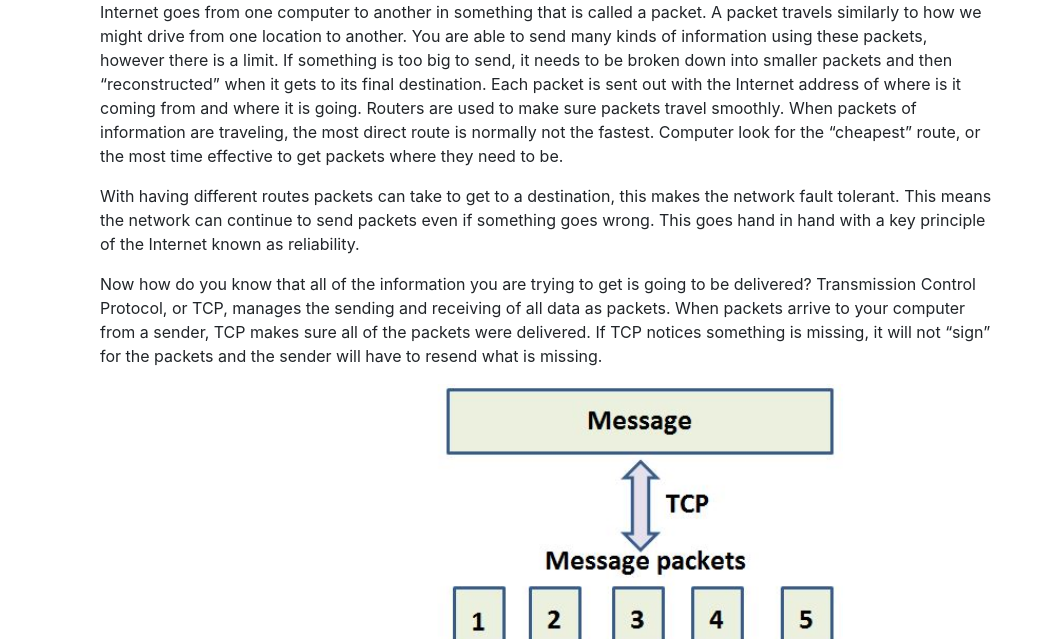
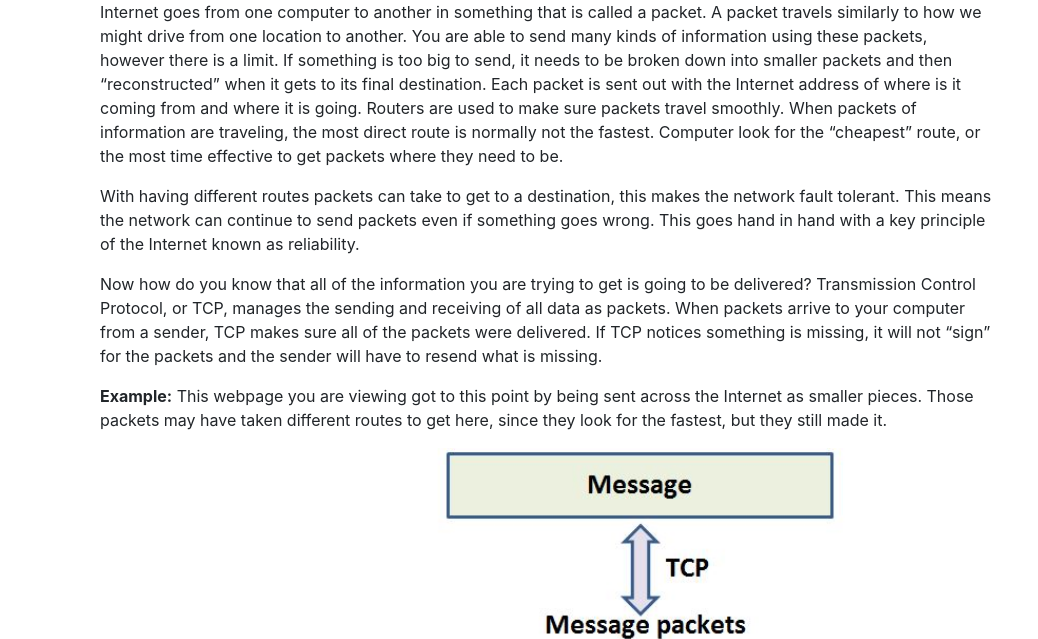
Before and after one commit to erikdannenberg/erikdannenberg.github.io, a plain HTML site: page packets.html in a window 1280 px wide. Shown: the part 161-800 px from the top of the page, without its empty margins (0-1038 px from the left). Drawn offline with nearby package versions, Linux system fonts and the light colour scheme.

Commit message:
Feature: add example

```diff
--- a/packets.html
+++ b/packets.html
@@ -77,6 +77,12 @@ img {
                     When packets arrive to your computer from a sender, TCP makes sure all of the packets were
                     delivered. If TCP notices something is missing, it will not “sign” for the packets and the sender
                     will have to resend what is missing.</p>
+
+                     <p> <b>Example:</b> This webpage you are viewing got to this point by being sent across the Internet
+                         as smaller pieces. Those packets may have taken different routes to get here, since they look
+                         for the fastest, but they still made it.
+                    </p>
+
                 </div>
 
             </div>
```
